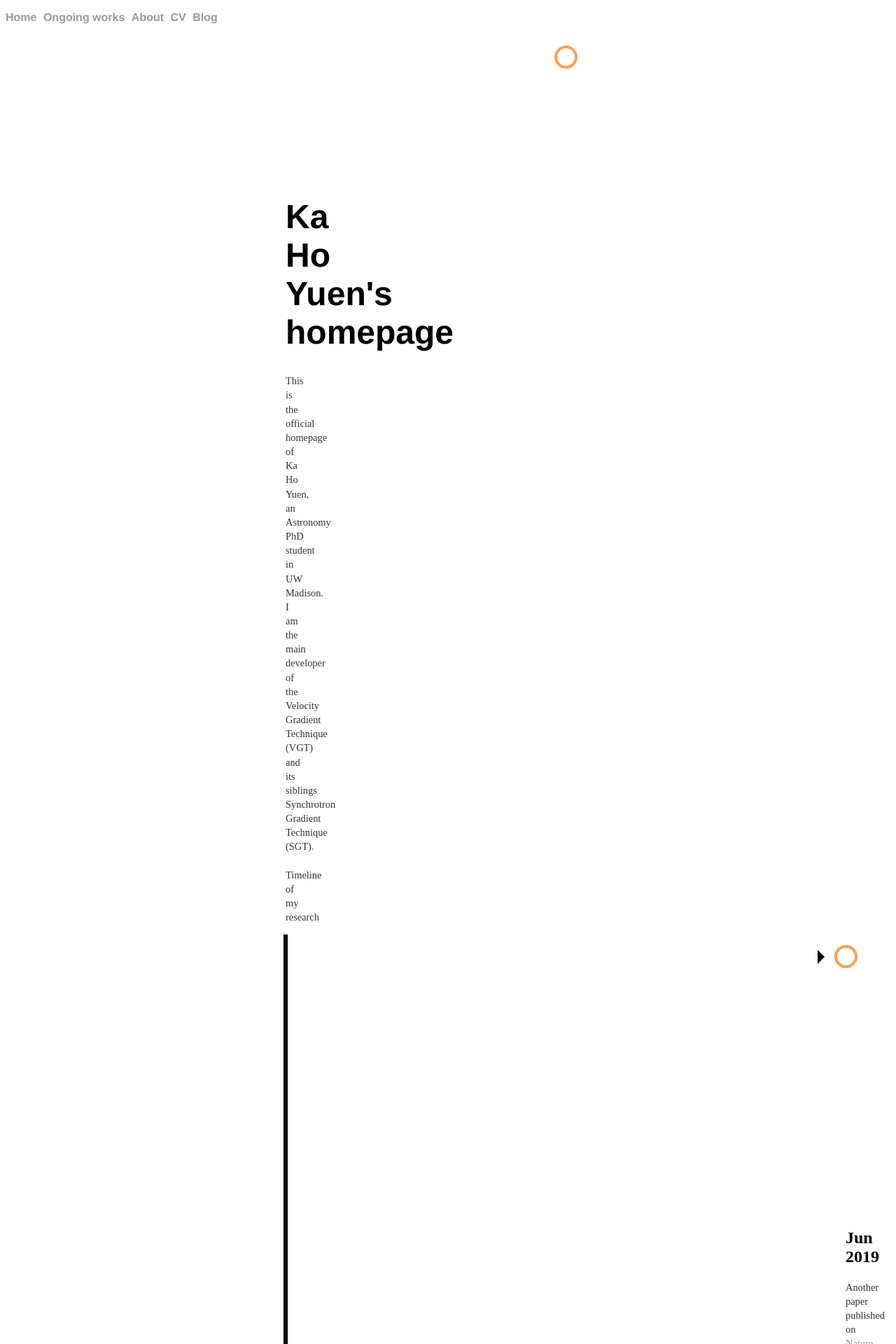
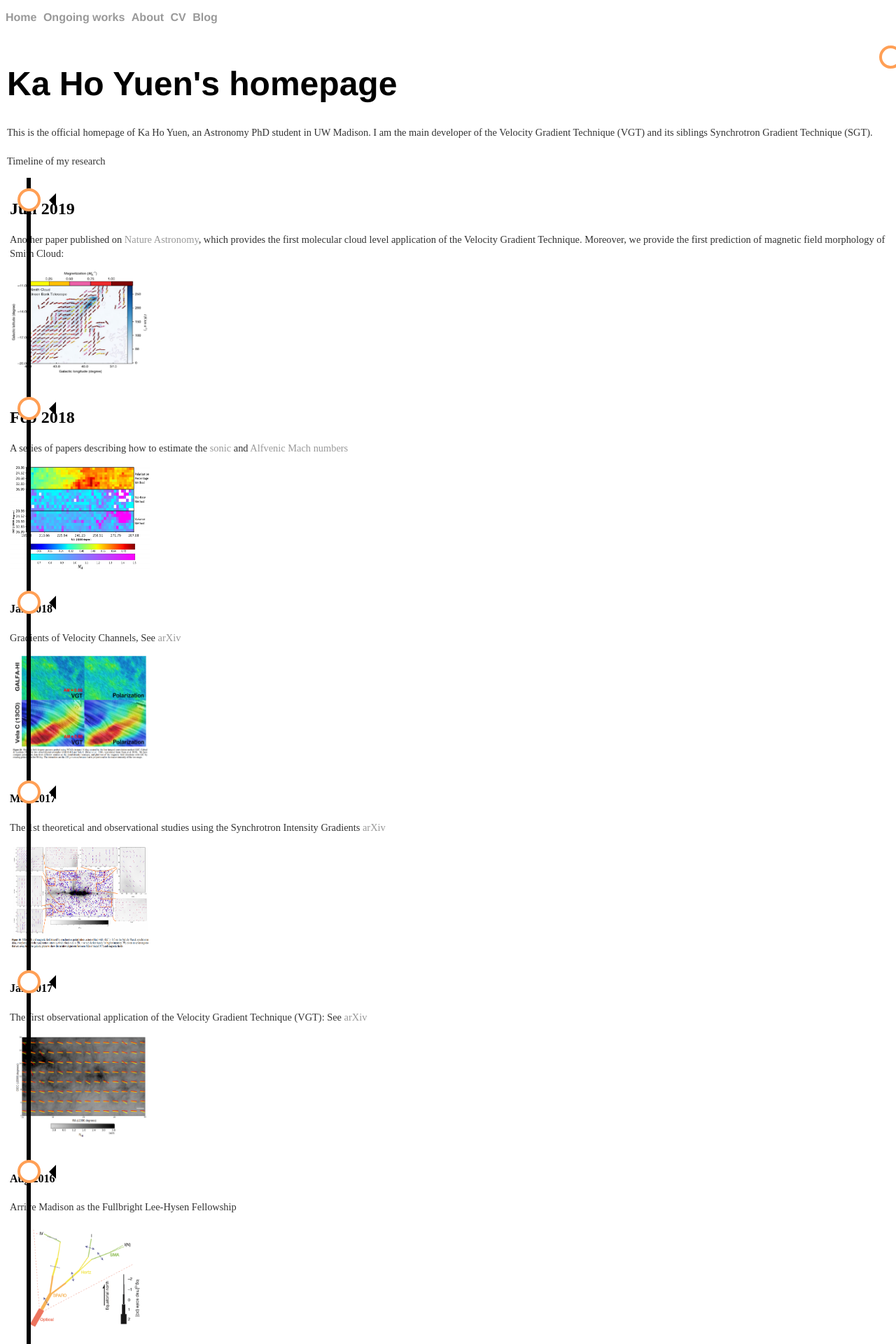
Before and after one commit to kyuen2/laztech.github.io, a Jekyll site: the page built from index.html, in a window 1280 px wide. Shown: the top 1920 px of the page at 70% size. Built offline with Jekyll 4.4.1, drawn with Linux system fonts in a browser that asks for light colours.

Commit message:
Update main.css

```diff
--- a/css/main.css
+++ b/css/main.css
@@ -78,7 +78,7 @@ ul.posts li {
 
 /* Container around content */
 .container {
-  padding: 200px 400px;
+  padding: 10px 20px;
   position: relative;
   background-color: inherit;
   width: 50%;
@@ -143,14 +143,14 @@ ul.posts li {
 
 /* The actual content */
 .content {
-  padding: 200px 400px;
+  padding: 1px 2px;
   background-color: white;
   position: relative;
   border-radius: 1px;
 }
 
 /* Media queries - Responsive timeline on screens less than 600px wide */
-@media screen and (max-width: 1200px) {
+@media screen and (max-width: 1600px) {
 /* Place the timelime to the left */
   .timeline::after {
     left: 31px;
@@ -159,8 +159,8 @@ ul.posts li {
 /* Full-width containers */
   .container {
     width: 100%;
-    padding-left: 25px;
-    padding-right: 25px;
+    padding-left: 2px;
+    padding-right: 2px;
   }
 
 /* Make sure that all arrows are pointing leftwards */
```
